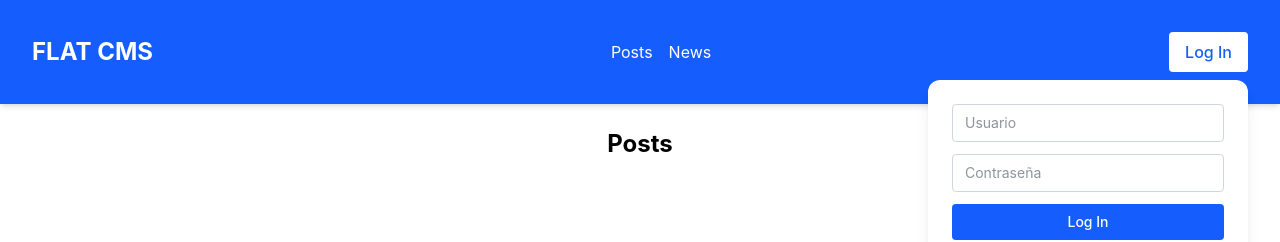
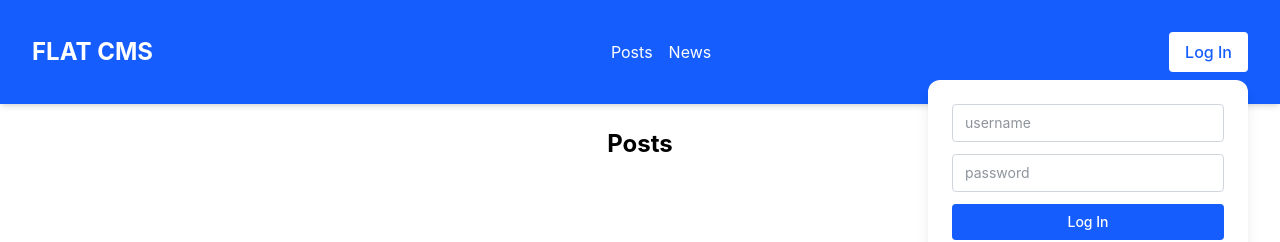
Before and after one commit to celier-choque/Flat-CMS, a React (Vite) app: page / in a window 1280 px wide. Both pictures are taken after a click on the button "Log In". Shown: the top 242 px of the page. Built offline with nearby package versions, Linux system fonts and the light colour scheme.

Commit message:
fix: placeholder text in login form

```diff
--- a/src/components/Header.tsx
+++ b/src/components/Header.tsx
@@ -76,14 +76,14 @@ const Header = ({page, setPage, onLogout, onLogin, isAdmin}: HeaderProps) => {
                                         <form onSubmit={handleLogin} className="flex flex-col gap-3">
                                             <input
                                                 type="text"
-                                                placeholder="Usuario"
+                                                placeholder="username"
                                                 value={username}
                                                 onChange={(e) => setUsername(e.target.value)}
                                                 className="border border-gray-300 rounded px-3 py-2 text-sm focus:outline-none focus:ring-2 focus:ring-blue-400"
                                             />
                                             <input
                                                 type="password"
-                                                placeholder="Contraseña"
+                                                placeholder="password"
                                                 value={password}
                                                 onChange={(e) => setPassword(e.target.value)}
                                                 className="border border-gray-300 rounded px-3 py-2 text-sm focus:outline-none focus:ring-2 focus:ring-blue-400"
```
